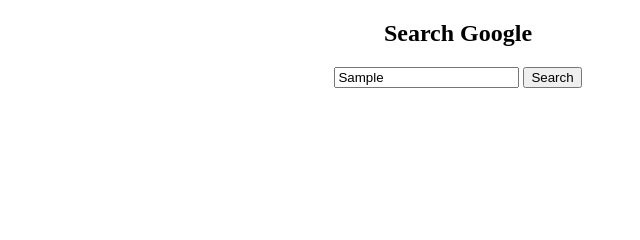
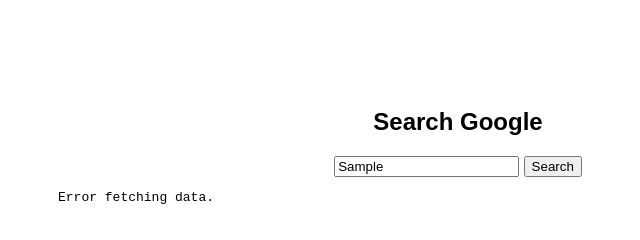
Before and after one commit to DamVanManh/client-search2json, a plain HTML site: page index.html in a window 1280 px wide. Both pictures are taken after typing "Sample" into the empty fields and a click on the button "Search". Shown: the whole page, without its empty margins (182-822 px from the left). Drawn offline with Linux system fonts and the light colour scheme; no server answers.

Commit message:
improve UI

```diff
--- a/index.html
+++ b/index.html
@@ -3,16 +3,38 @@
   <head>
     <meta charset="UTF-8" />
     <title>Google Search Scraper</title>
+    <style>
+      .container {
+        max-width: 800px;
+        margin: 0 auto;
+        padding: 20px;
+        font-family: Arial, sans-serif;
+      }
+      .form {
+        text-align: center;
+        margin-top: 10vh;
+      }
+      .result {
+        overflow-x: auto;
+      }
+    </style>
   </head>
   <body>
-    <div style="text-align: center">
+    <div class="container">
+      <div class="form">
         <h2>Search Google</h2>
         <input type="text" id="keyword" placeholder="Enter keyword" />
         <button onclick="search()">Search</button>
         <button id="downloadBtn" onclick="download()" style="display: none">
           Download JSON
         </button>
+      </div>
+      <div class="result">
+        <div id="loading" style="display: none; margin-top: 10px">
+          Loading...
+        </div>
         <pre id="result"></pre>
+      </div>
     </div>
 
     <script src="script.js"></script>
--- a/script.js
+++ b/script.js
@@ -2,19 +2,29 @@
 
 async function search() {
   const keyword = document.getElementById("keyword").value;
-  const url = `https://search2json.onrender.com/search?q=${encodeURIComponent(
-    keyword
-  )}`;
+  const loadingEl = document.getElementById("loading");
+  const resultEl = document.getElementById("result");
+  const downloadBtn = document.getElementById("downloadBtn");
 
-  const res = await fetch(url);
-  resultData = await res.json();
+  loadingEl.style.display = "block";
+  resultEl.textContent = "";
+  downloadBtn.style.display = "none";
 
-  document.getElementById("result").textContent = JSON.stringify(
-    resultData,
-    null,
-    2
-  );
-  document.getElementById("downloadBtn").style.display = "inline-block";
+  try {
+    const url = `https://search2json.onrender.com/search?q=${encodeURIComponent(
+      keyword
+    )}`;
+    const res = await fetch(url);
+    resultData = await res.json();
+
+    resultEl.textContent = JSON.stringify(resultData, null, 2);
+    downloadBtn.style.display = "inline-block";
+  } catch (error) {
+    resultEl.textContent = "Error fetching data.";
+    console.error(error);
+  } finally {
+    loadingEl.style.display = "none";
+  }
 }
 
 function download() {
```
Lines whose indentation alone changed are shown as unchanged.
